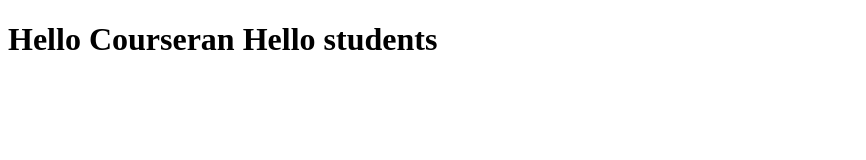
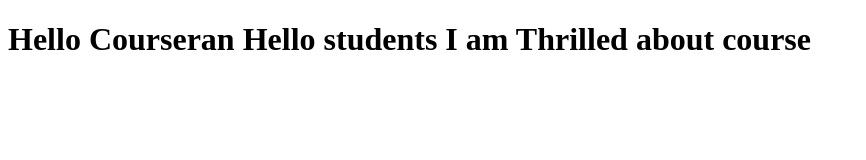
Before and after one commit to bingo009/My-project, a plain HTML site: page index.html in a window 1280 px wide. Shown: the whole page, without its empty margins (0-866 px from the left). Drawn offline with Linux system fonts and the light colour scheme.

Commit message:
Next version of web file

```diff
--- a/index.html
+++ b/index.html
@@ -7,6 +7,6 @@
     <title>Hello Coursera</title>
 </head>
 <body>
-    <h1>Hello Courseran Hello students</h1>
+    <h1>Hello Courseran Hello students I am Thrilled about course</h1>
 </body>
 </html>
```
